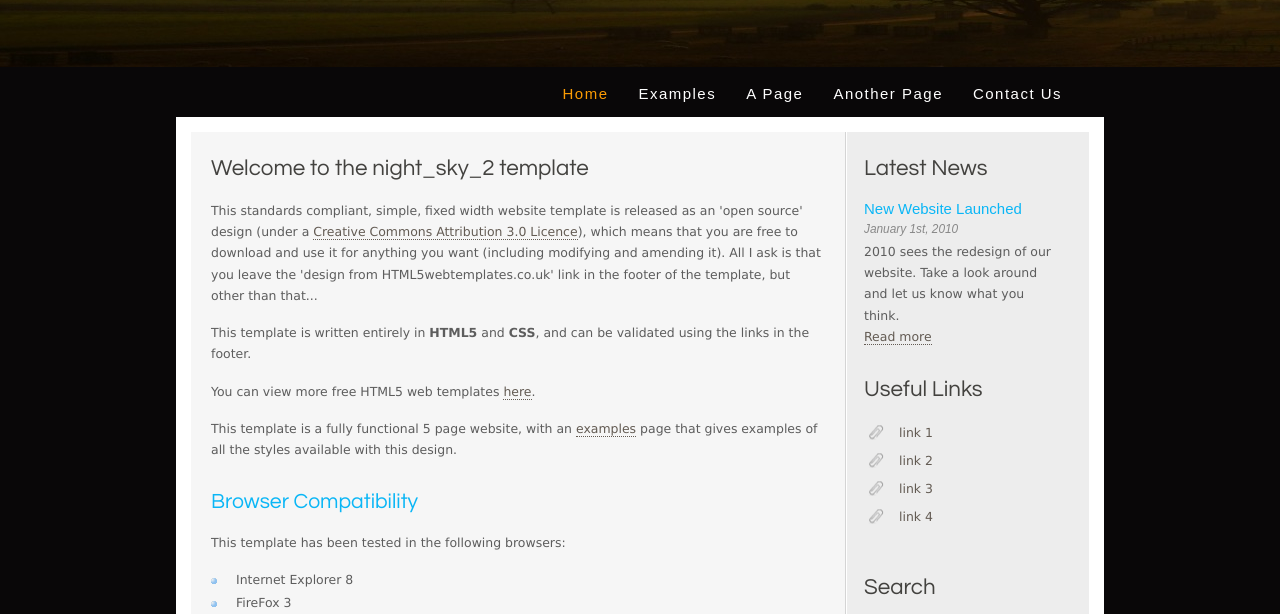
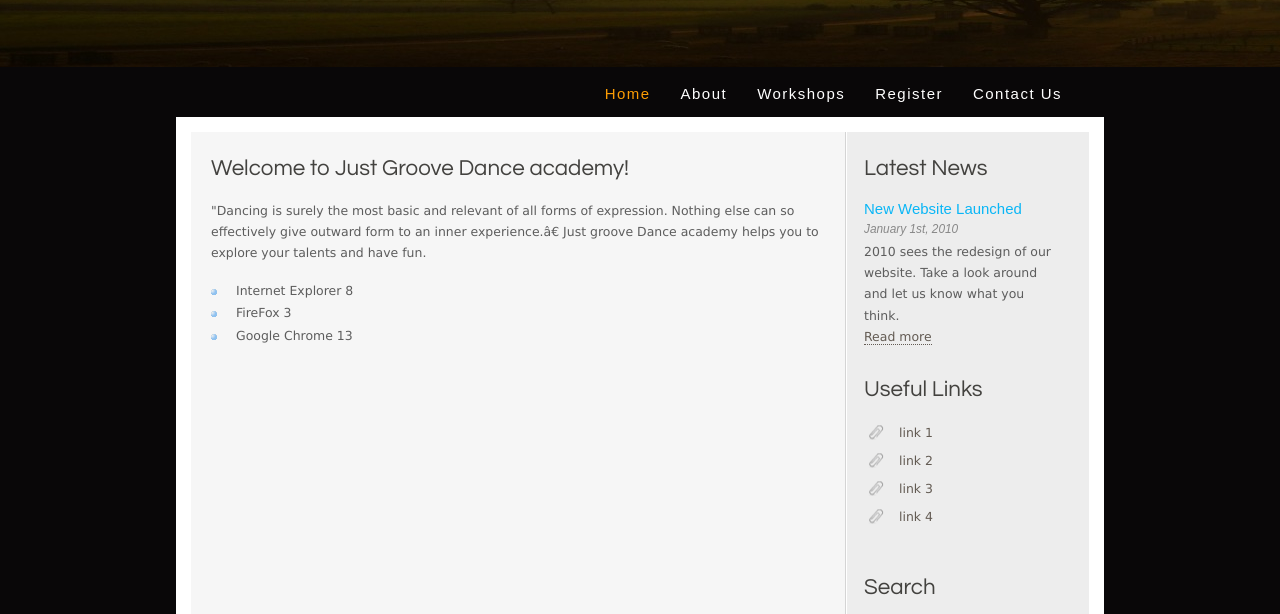
Before and after one commit to PranavyPraveen/Just-Groove, a plain HTML site: page index.html in a window 1280 px wide. Shown: the part 133-747 px from the top of the page. Drawn offline with Linux system fonts and the light colour scheme.

Commit message:
Update index.html

```diff
--- a/index.html
+++ b/index.html
@@ -2,7 +2,7 @@
 <html>
 
 <head>
-  <title>night_sky_2</title>
+  <title>Just Groove</title>
   <meta name="description" content="website description" />
   <meta name="keywords" content="website keywords, website keywords" />
   <meta http-equiv="content-type" content="text/html; charset=windows-1252" />
@@ -23,9 +23,9 @@
         <ul id="menu">
           <!-- put class="selected" in the li tag for the selected page - to highlight which page you're on -->
           <li class="selected"><a href="index.html">Home</a></li>
-          <li><a href="examples.html">Examples</a></li>
-          <li><a href="page.html">A Page</a></li>
-          <li><a href="another_page.html">Another Page</a></li>
+          <li><a href="examples.html">About</a></li>
+          <li><a href="page.html">Workshops</a></li>
+          <li><a href="another_page.html">Register</a></li>
           <li><a href="contact.html">Contact Us</a></li>
         </ul>
       </div>
@@ -47,18 +47,14 @@
         <form method="post" action="#" id="search_form">
           <p>
             <input class="search" type="text" name="search_field" value="Enter keywords....." />
-            <input name="search" type="image" style="border: 0; margin: 0 0 -9px 5px;" src="style/search.png" alt="Search" title="Search" />
+            <input name="search" type="image" style="border: 0; margin: 0 0 -9px 5px;" src="hiphop.png" alt="Search" title="Search" />
           </p>
         </form>
       </div>
       <div id="content">
-        <h1>Welcome to the night_sky_2 template</h1>
-        <p>This standards compliant, simple, fixed width website template is released as an 'open source' design (under a <a href="http://creativecommons.org/licenses/by/3.0">Creative Commons Attribution 3.0 Licence</a>), which means that you are free to download and use it for anything you want (including modifying and amending it). All I ask is that you leave the 'design from HTML5webtemplates.co.uk' link in the footer of the template, but other than that...</p>
-        <p>This template is written entirely in <strong>HTML5</strong> and <strong>CSS</strong>, and can be validated using the links in the footer.</p>
-        <p>You can view more free HTML5 web templates <a href="http://www.html5webtemplates.co.uk">here</a>.</p>
-        <p>This template is a fully functional 5 page website, with an <a href="examples.html">examples</a> page that gives examples of all the styles available with this design.</p>
-        <h2>Browser Compatibility</h2>
-        <p>This template has been tested in the following browsers:</p>
+        <h1>Welcome to Just Groove Dance academy!</h1>
+        <p> "Dancing is surely the most basic and relevant of all forms of expression. Nothing else can so effectively give outward form to an inner experience.”
+        Just groove Dance academy helps you to explore your talents and have fun. </p>
         <ul>
           <li>Internet Explorer 8</li>
           <li>FireFox 3</li>
```
